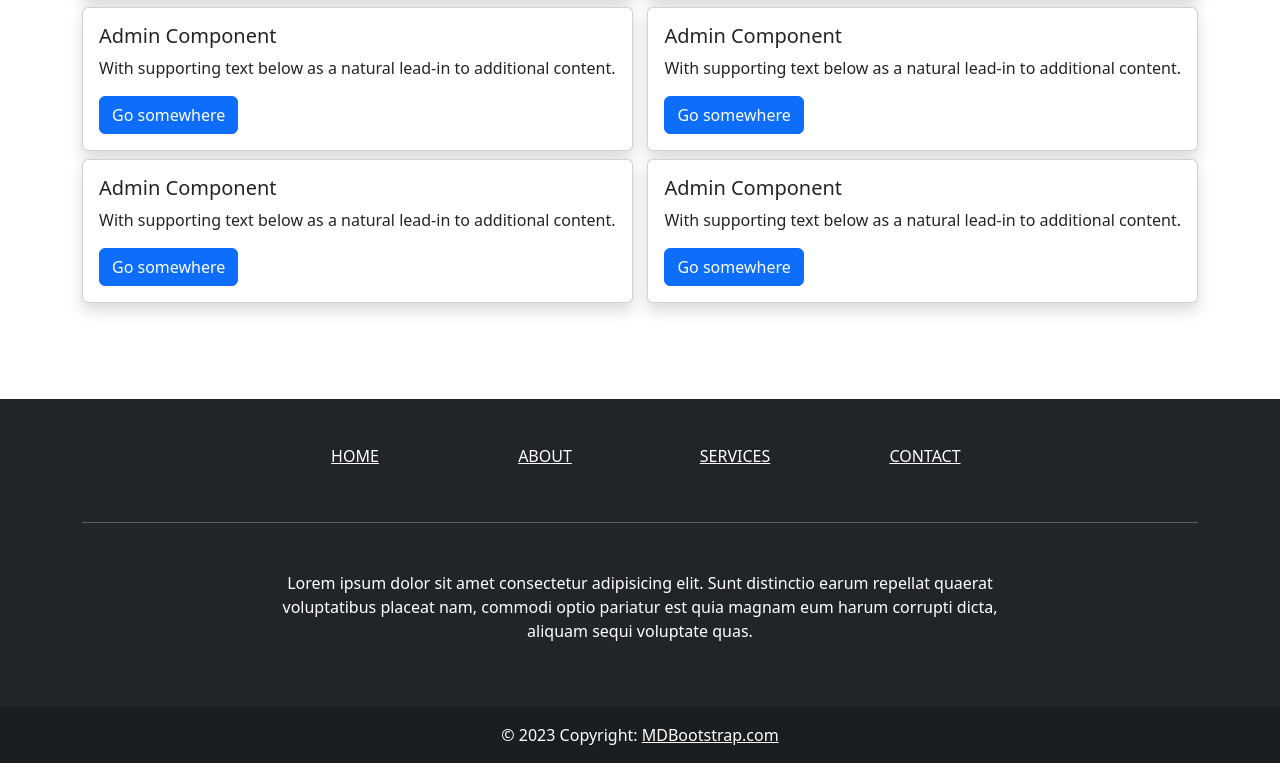
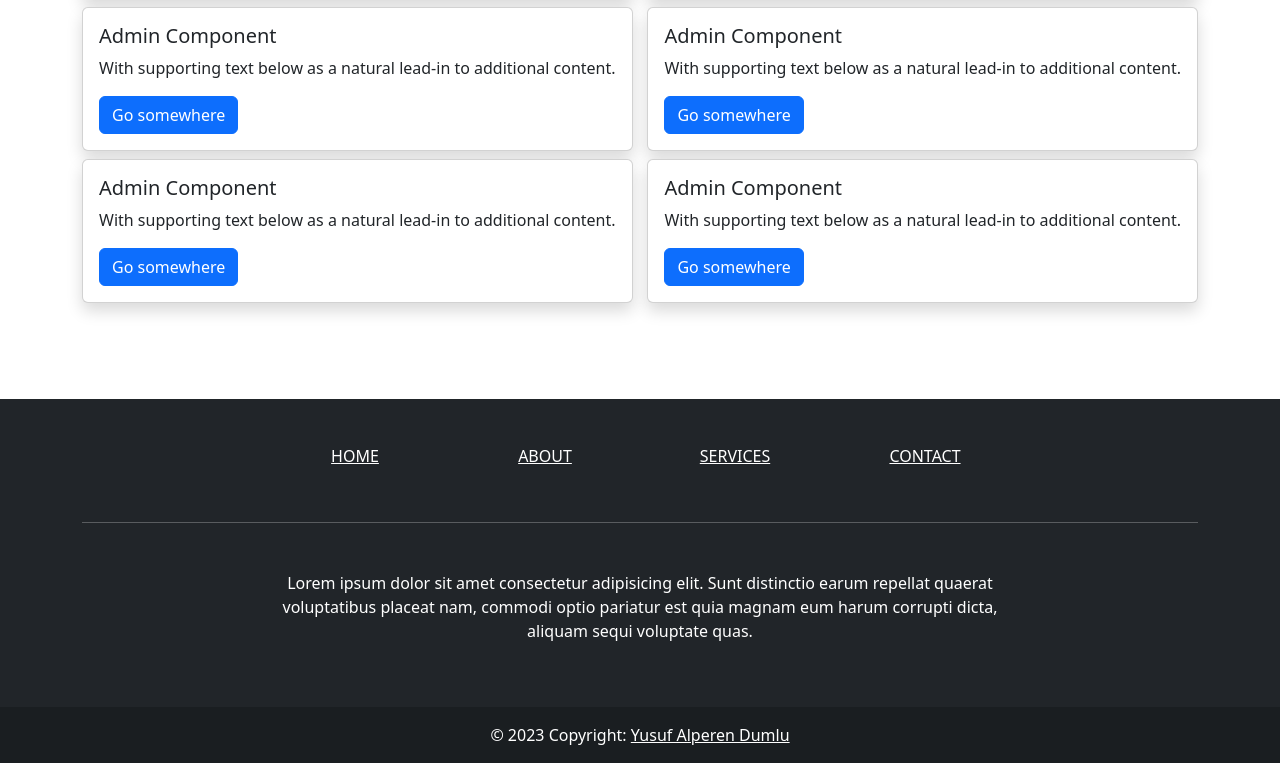
Before and after one commit to yusufalperendumlu/I-O-processing-with-angular, an Angular app: page /admin/home in a window 1280 px wide. Shown: the part 273-1036 px from the top of the page. Built offline with nearby package versions, Linux system fonts and the light colour scheme; sample sign-in values are in the browser's storage.

Commit message:
footer name edited

```diff
--- a/src/app/modules/admin/components/footer/footer.component.html
+++ b/src/app/modules/admin/components/footer/footer.component.html
@@ -44,7 +44,7 @@
     </div>
     <div class="text-center p-3" style="background-color: rgba(0, 0, 0, 0.2)">
         © {{yearSection()}} Copyright:
-        <a class="text-white" href="https://mdbootstrap.com/">MDBootstrap.com</a>
+        <a class="text-white" href="https://github.com/yusufalperendumlu" target="_blank">Yusuf Alperen Dumlu</a>
     </div>
     <!-- Copyright -->
 </footer>
```
